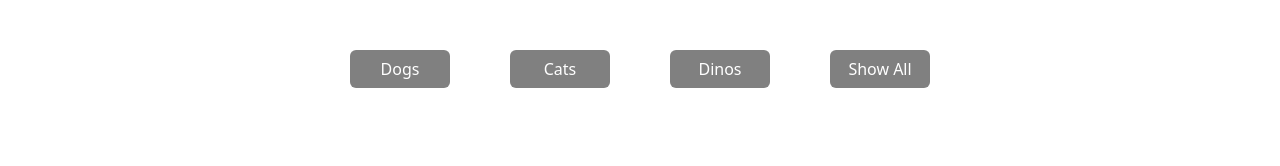
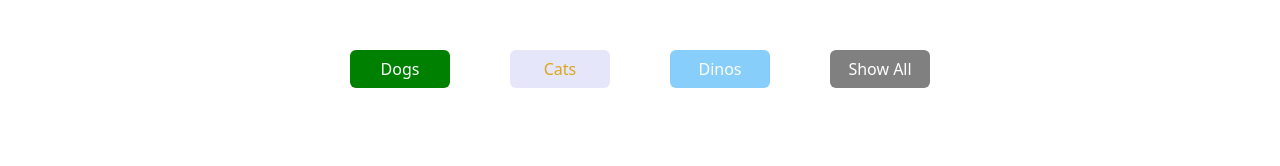
Before and after one commit to vhoang11/LAB-pet-adoption, a plain HTML site: page index.html in a window 1280 px wide. Shown: the top 166 px of the page. Drawn offline with nearby package versions, Linux system fonts and the light colour scheme.

Commit message:
changed button colors

```diff
--- a/main.css
+++ b/main.css
@@ -52,3 +52,18 @@ img {
   background-color: lightskyblue;
   color: white;
 }
+
+.btn-dogs {
+  background-color: green;
+  color: white;
+}
+
+.btn-cats {
+  background-color: lavender;
+  color: goldenrod;
+}
+
+.btn-dinos {
+  background-color: lightskyblue;
+  color: white;
+}
```
